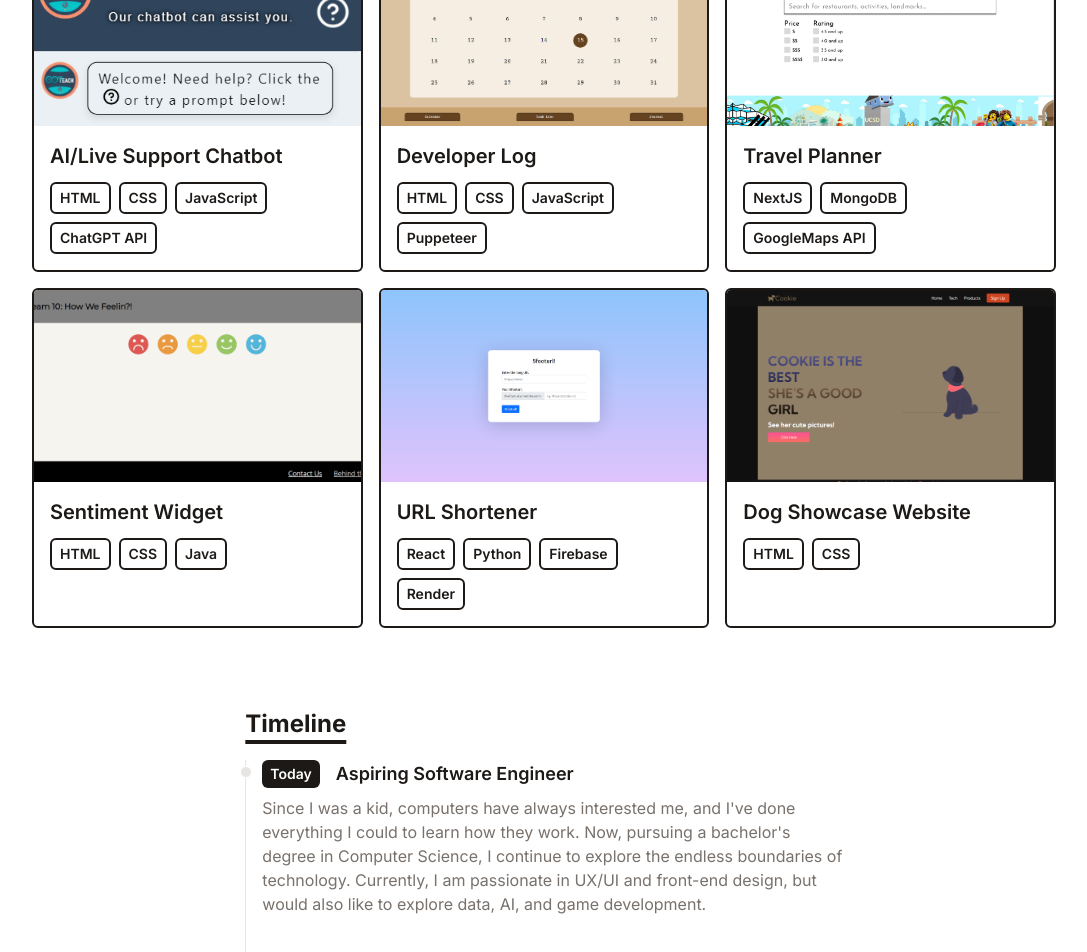
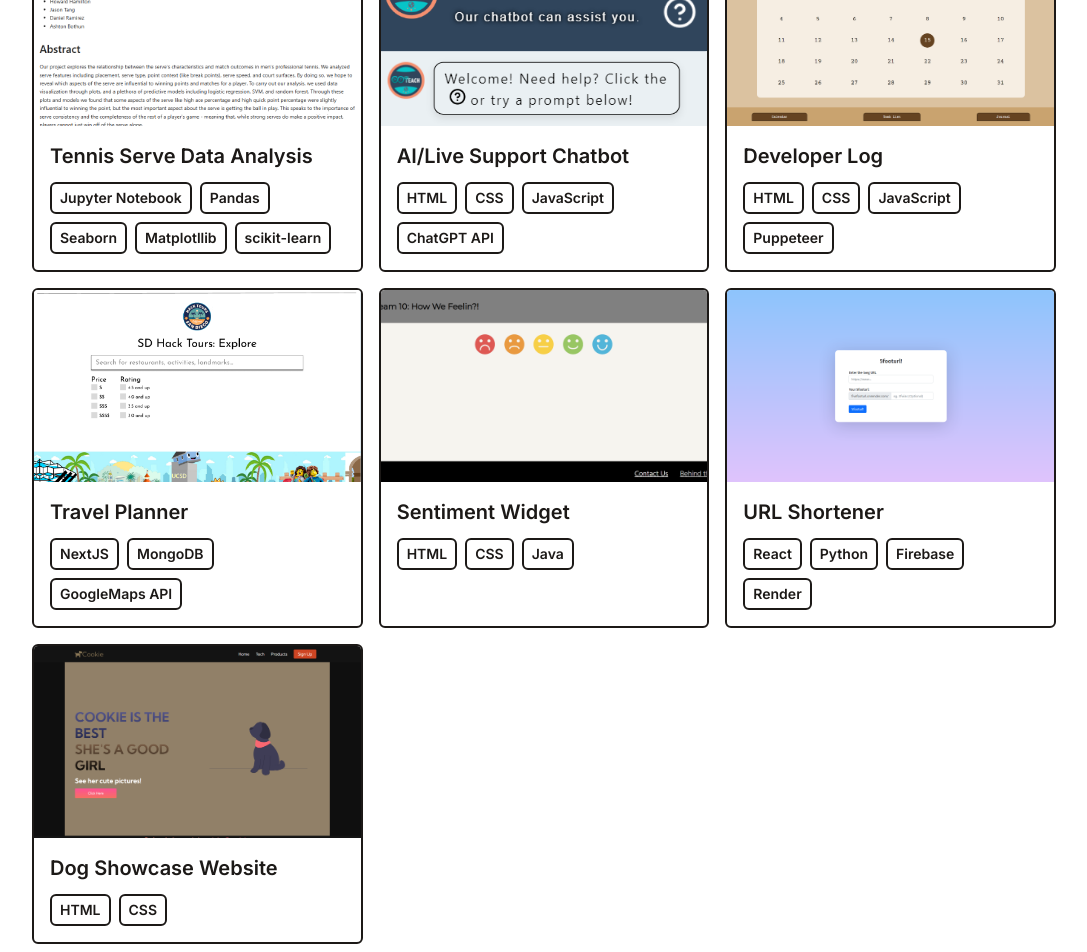
Before and after one commit to altairaguelo/portfolio-website, a React (Vite) app: page / in a window 1280 px wide. Shown: the part 440-1392 px from the top of the page, without its empty margins (96-1183 px from the left). Built offline with nearby package versions, Linux system fonts and the light colour scheme.

Commit message:
update tennis serve data analysis

```diff
--- a/src/data/portfolio.js
+++ b/src/data/portfolio.js
@@ -4,7 +4,14 @@ import sentimentsc from '../assets/sentimentsc.png';
 import urlsc from '../assets/5footsc.png';
 import dogsc from '../assets/dogwebsc.png';
 import chatBotsc from '../assets/chatbotsc.png';
+import tennissc from '../assets/tennis_analysis_sc.png'
 export default [
+    {
+        title: 'Tennis Serve Data Analysis',
+        imgUrl: tennissc,
+        stack: ['Jupyter Notebook', 'Pandas', 'Seaborn', 'Matplotllib', 'scikit-learn'],
+        link: 'https://github.com/altairaguelo/tennis_serve_data_analysis/blob/master/FinalProject_Group053_SP25.ipynb'
+    },
     {
         title: 'AI/Live Support Chatbot',
         imgUrl: chatBotsc,
--- a/src/data/timeline.js
+++ b/src/data/timeline.js
@@ -6,13 +6,13 @@ export default [
         details: `Since I was a kid, computers have always interested me, and
         I've done everything I could to learn how they work. Now, pursuing a bachelor's
         degree in Computer Science, I continue to explore the endless boundaries of
-        technology. Currently, I am passionate in UX/UI and front-end design, but would also
-        like to explore data, AI, and game development.`
+        technology. Currently, I am passionate in UX/UI and front-end design, data science, and AI but would also
+        like to explore game development.`
     },
     {
         year: 'Today',
         title: 'ACM Social Director',
-        duration: '1 year',
+        duration: '2 years',
         details: `ACM (Association for Computing Machinery) is UCSD's biggest pre-professional
         computing organization with over 2000 members. As a Social Director, I ensure that
         members have a safe and fun space to build connection and commmunity in a CS space.`,
```
Also changed, not shown: src/assets/tennis_analysis_sc.png (added).
